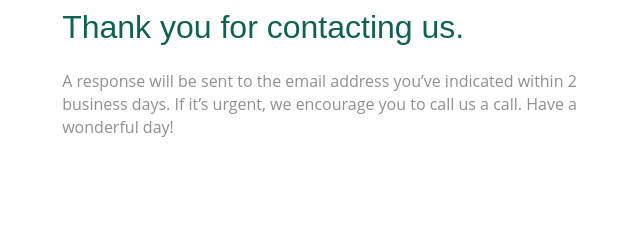
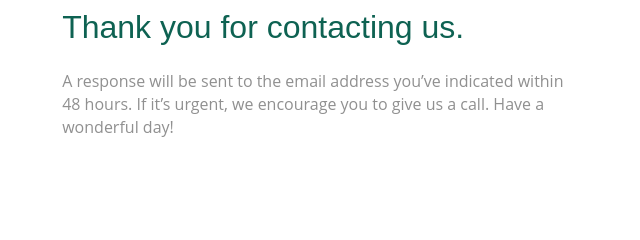
Before and after one commit to jfcland/pmci, a Gatsby site: page /success in a window 1280 px wide. Shown: the part 256-496 px from the top of the page, 47-687 px from the left. Built offline with nearby package versions, Linux system fonts and the light colour scheme; Gatsby itself is replaced by a stand-in of ours.

Commit message:
Enable contact form.

```diff
--- a/src/pages/success.js
+++ b/src/pages/success.js
@@ -10,7 +10,7 @@ export default function SuccessPage() {
         <div class="col-sm-5 col-md-5">
           <h1>Thank you for contacting us.</h1>
           <div id="success">
-            A response will be sent to the email address you’ve indicated within 2 business days. If it’s urgent, we encourage you to call us a call. Have a wonderful day!
+            A response will be sent to the email address you’ve indicated within 48 hours. If it’s urgent, we encourage you to give us a call. Have a wonderful day!
           </div>
         </div>
       </div>
```
